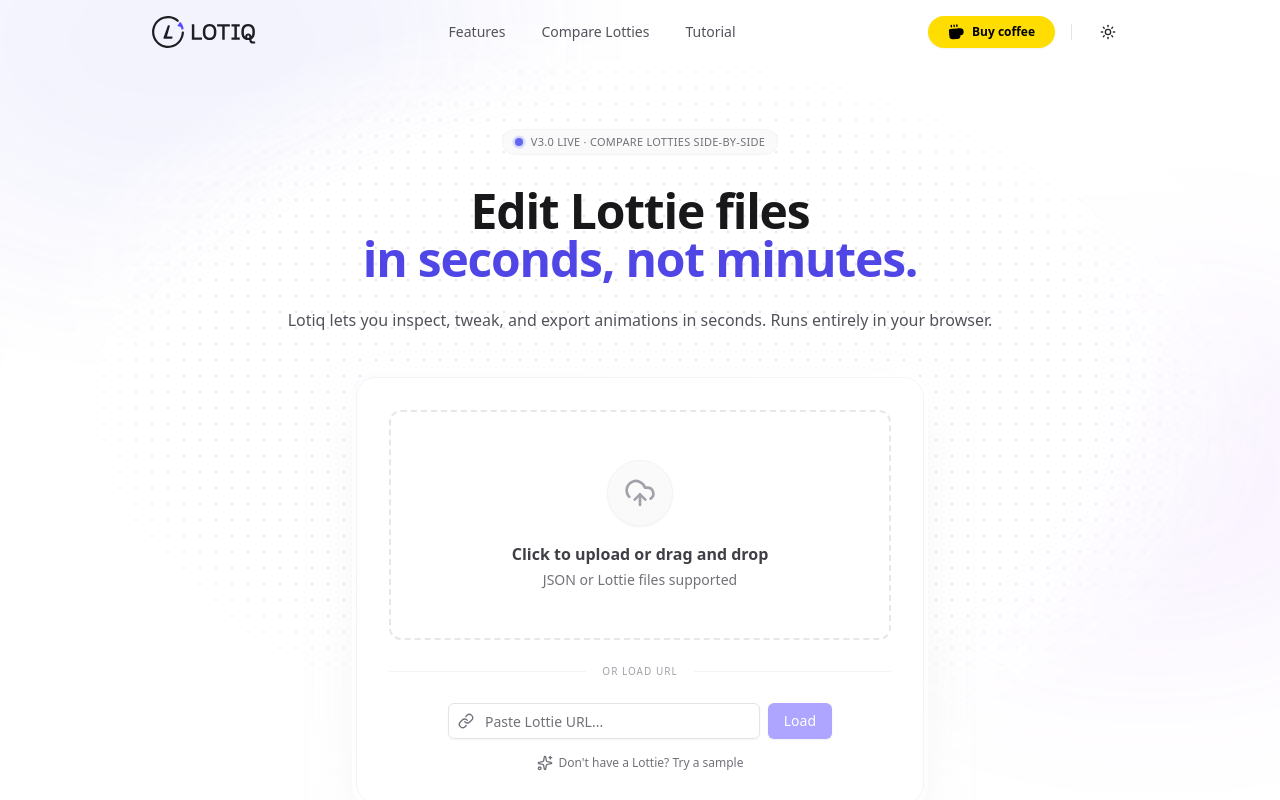
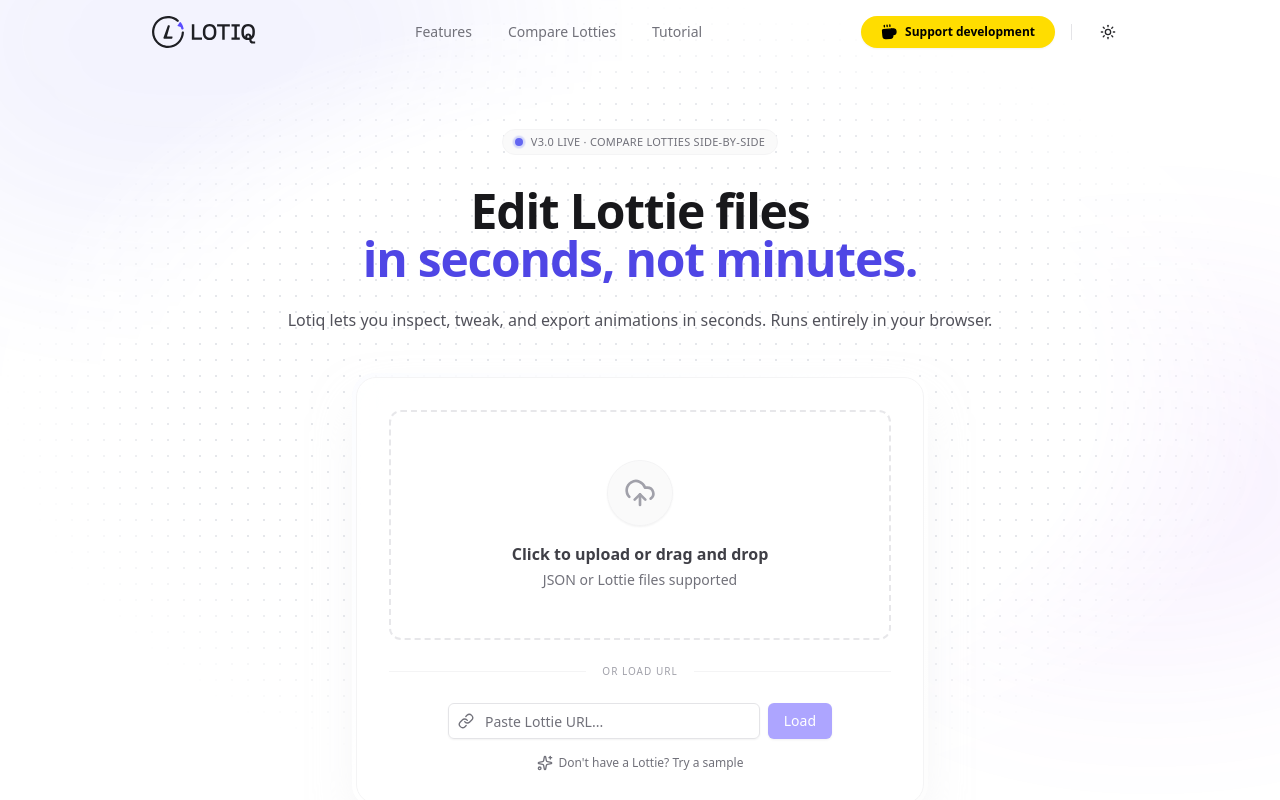
Before and after one commit to its-harsshhh/Lotiq, a React (Vite) app: page / in a window 1280 px wide. Shown: the top 800 px of the page. Built offline with nearby package versions, Linux system fonts and the light colour scheme.

Commit message:
feat: unify navbar across pages and fix re-render loop

```diff
--- a/src/components/LandingNavbar.tsx
+++ b/src/components/LandingNavbar.tsx
@@ -11,6 +11,7 @@
     const [isMenuOpen, setIsMenuOpen] = useState(false);
     const [scrolled, setScrolled] = useState(false);
     const [hoveredIndex, setHoveredIndex] = useState<number | null>(null);
+    const appMode = useLottieStore((state) => state.appMode);
     const setAppMode = useLottieStore((state) => state.setAppMode);
 
     const { scrollY } = useScroll();
@@ -29,15 +30,23 @@
 
     const navLinks = [
         { name: "Features", id: "features" },
-        { name: "Compare Lotties", id: "compare", isSpecial: true },
+        { name: "Compare Lotties", id: "compare" },
         { name: "Tutorial", id: "tutorial" },
     ];
+
+    const getActiveIndex = () => {
+        if (appMode === 'tutorial') return 2;
+        if (appMode === 'compare') return 1;
+        return null;
+    };
+
+    const activeIndex = getActiveIndex();
 
     return (
         <nav
             className={cn(
                 "fixed top-0 left-0 right-0 z-50 transition-all duration-300 border-b",
-                scrolled
+                (scrolled || appMode !== 'editor')
                     ? "border-zinc-200/50 dark:border-zinc-800/50 bg-white/80 dark:bg-zinc-950/80 backdrop-blur-xl shadow-sm"
                     : "border-transparent bg-transparent"
             )}
@@ -49,7 +58,12 @@
                     whileHover={{ scale: 1.05 }}
                     whileTap={{ scale: 0.95 }}
                     className="flex items-center gap-2 font-bold text-xl tracking-tight cursor-pointer"
-                    onClick={() => window.scrollTo({ top: 0, behavior: 'smooth' })}
+                    onClick={() => {
+                        if (appMode !== 'editor') {
+                            setAppMode('editor');
+                        }
+                        window.scrollTo({ top: 0, behavior: 'smooth' });
+                    }}
                 >
                     <img src="/logo/logo-light-mode.svg" alt="Lotiq" className="h-8 w-auto dark:hidden" />
                     <img src="/logo/logo-dark-mode.svg" alt="Lotiq" className="h-8 w-auto hidden dark:block" />
@@ -68,17 +82,32 @@
                                     setAppMode('tutorial');
                                     window.scrollTo(0, 0);
                                 } else {
-                                    scrollToSection(link.id);
+                                    if (appMode !== 'editor') {
+                                        setAppMode('editor');
+                                        setTimeout(() => scrollToSection(link.id), 100);
+                                    } else {
+                                        scrollToSection(link.id);
+                                    }
                                 }
                             }}
                             onMouseEnter={() => setHoveredIndex(index)}
                             onMouseLeave={() => setHoveredIndex(null)}
-                            className="relative px-4 py-2 text-sm font-medium text-zinc-600 dark:text-zinc-400 hover:text-zinc-900 dark:hover:text-zinc-100 transition-colors"
+                            className={cn(
+                                "relative px-4 py-2 text-sm font-medium transition-colors",
+                                (hoveredIndex === index || activeIndex === index)
+                                    ? "text-zinc-900 dark:text-zinc-100"
+                                    : "text-zinc-500 dark:text-zinc-400"
+                            )}
                         >
-                            {hoveredIndex === index && (
+                            {(hoveredIndex === index || activeIndex === index) && (
                                 <motion.span
                                     layoutId="nav-pill"
-                                    className="absolute inset-0 bg-zinc-100 dark:bg-zinc-800 rounded-full -z-10"
+                                    className={cn(
+                                        "absolute inset-0 rounded-full -z-10",
+                                        activeIndex === index
+                                            ? "bg-zinc-100 dark:bg-zinc-800"
+                                            : "bg-zinc-50 dark:bg-zinc-800/50"
+                                    )}
                                     transition={{ type: "spring", bounce: 0.2, duration: 0.6 }}
                                 />
                             )}
@@ -117,7 +146,7 @@
                                 >
                                     <Coffee className="w-3.5 h-3.5 fill-current" />
                                 </motion.div>
-                                <span className="relative z-10">Buy coffee</span>
+                                <span className="relative z-10">Support development</span>
                             </Button>
                         </motion.div>
                     </a>
@@ -193,7 +222,7 @@
                                         >
                                             <Coffee className="w-4 h-4 fill-current" />
                                         </motion.div>
-                                        <span className="relative z-10">Buy me a coffee</span>
+                                        <span className="relative z-10">Support development</span>
                                     </Button>
                                 </a>
                             </div>
--- a/src/components/TutorialPage.tsx
+++ b/src/components/TutorialPage.tsx
@@ -1,13 +1,10 @@
-
 import { motion } from "framer-motion";
-import { ArrowLeft, Coffee, Play, Youtube, Info, Sparkles } from "lucide-react";
+import { Coffee, Youtube, Info, Sparkles } from "lucide-react";
 import { Button } from "./ui/button";
-import { useLottieStore } from "@/store/useLottieStore";
-import { ModeToggle } from "./mode-toggle";
+import { LandingNavbar } from "./LandingNavbar";
 import { Footer } from "./Footer";
 
 export const TutorialPage = () => {
-    const setAppMode = useLottieStore((state) => state.setAppMode);
 
     const fadeInUp = {
         hidden: { opacity: 0, y: 20 },
@@ -20,36 +17,9 @@
 
     return (
         <div className="min-h-screen bg-white dark:bg-zinc-950 text-zinc-900 dark:text-zinc-50 flex flex-col">
-            {/* Header */}
-            <header className="h-16 flex items-center px-6 justify-between border-b border-zinc-100 dark:border-zinc-900 bg-white/80 dark:bg-zinc-950/80 backdrop-blur-xl sticky top-0 z-50">
-                <div className="flex items-center gap-4">
-                    <Button
-                        variant="ghost"
-                        size="sm"
-                        onClick={() => setAppMode('editor')}
-                        className="gap-2 hover:bg-zinc-100 dark:hover:bg-zinc-900 rounded-full"
-                    >
-                        <ArrowLeft className="w-4 h-4" />
-                        Back
-                    </Button>
-                    <div className="h-4 w-px bg-zinc-200 dark:bg-zinc-800" />
-                    <div className="flex items-center gap-2 font-bold text-lg tracking-tight">
-                        <Play className="w-5 h-5 text-indigo-500 fill-indigo-500" />
-                        <span>Tutorials</span>
-                    </div>
-                </div>
-                <div className="flex items-center gap-3">
-                    <ModeToggle />
-                    <a href="https://buymeacoffee.com/harshpal" target="_blank" rel="noreferrer">
-                        <Button size="sm" className="hidden sm:flex bg-[#FFDD00] hover:bg-[#FFDD00]/90 text-black font-bold rounded-full gap-2">
-                            <Coffee className="w-4 h-4" />
-                            Support
-                        </Button>
-                    </a>
-                </div>
-            </header>
+            <LandingNavbar />
 
-            <main className="flex-1 max-w-5xl mx-auto w-full px-6 py-12">
+            <main className="flex-1 max-w-5xl mx-auto w-full px-6 py-24 pb-12">
                 <motion.div
                     initial="hidden"
                     animate="visible"
```
